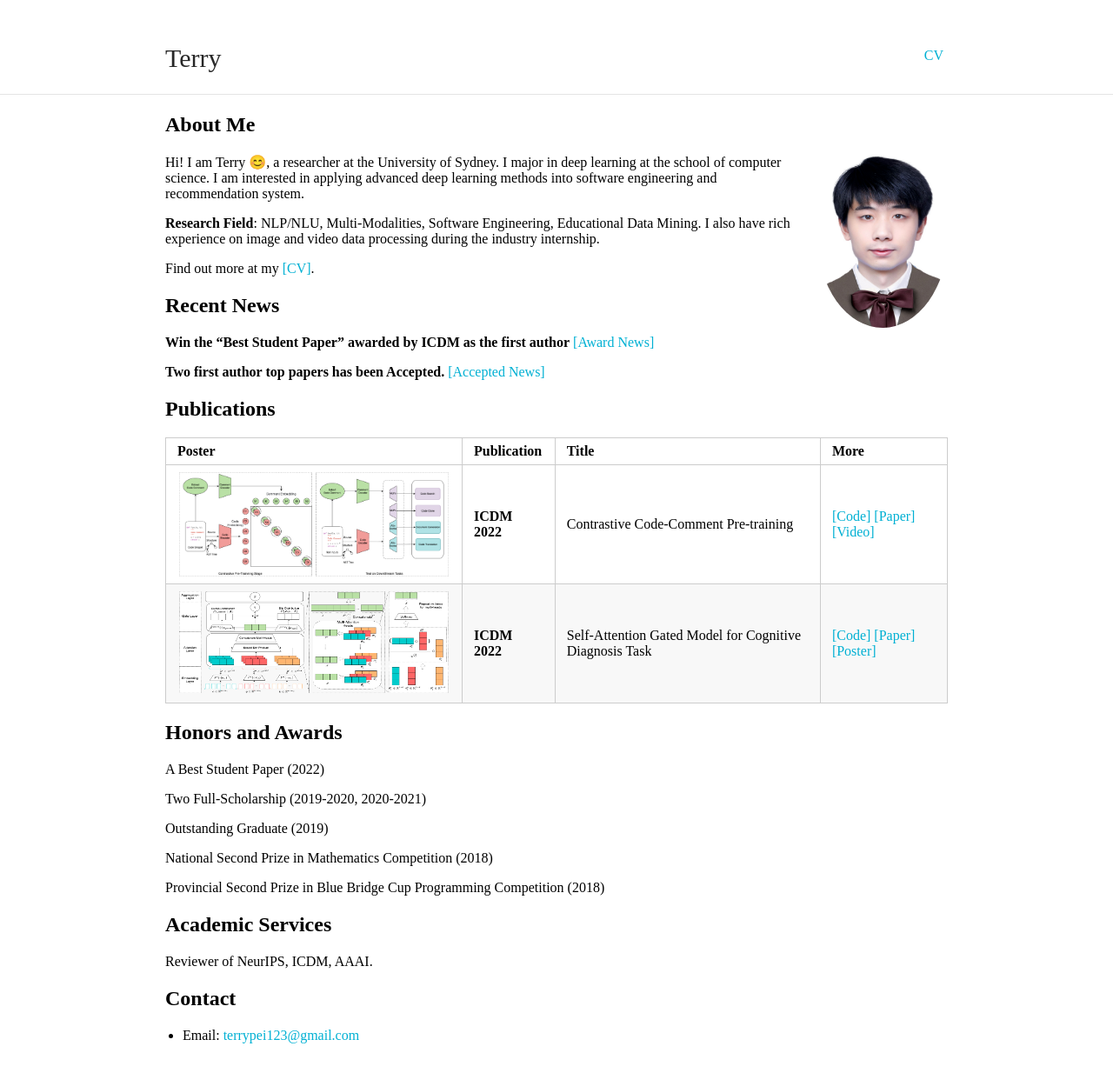
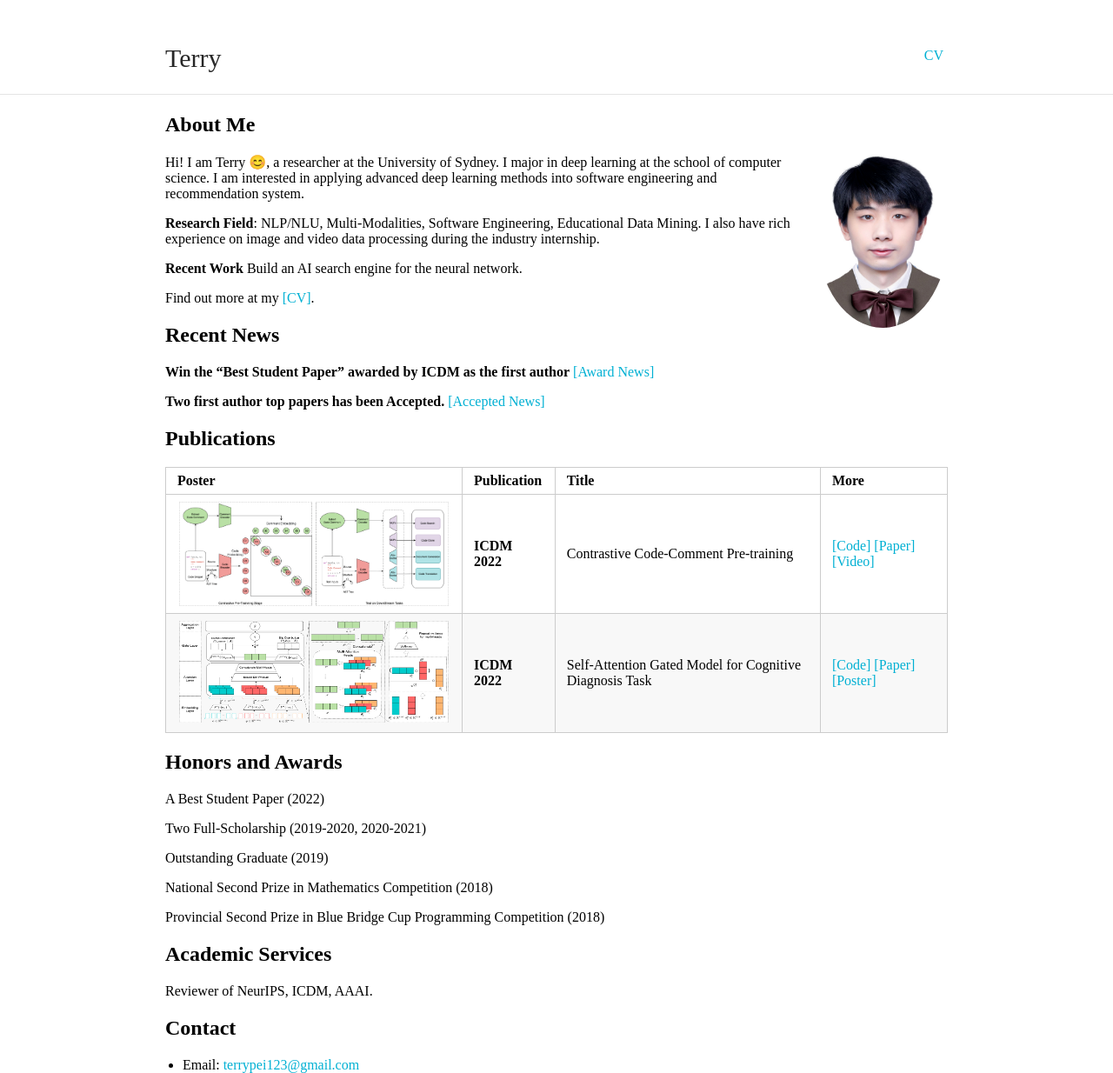
Before and after one commit to TerryPei/Terry000.github.io-1, a Jekyll site: the page built from index.md, in a window 1280 px wide. Shown: the whole page at 87% size. Built offline with Jekyll 4.4.1, drawn with Linux system fonts in a browser that asks for light colours; our own code applies the rules of GitHub Pages for plain Markdown files; before the commit the page ends 1200 px from its top, so only the background shows below that.

Commit message:
Update index.md

```diff
--- a/index.md
+++ b/index.md
@@ -11,6 +11,8 @@ Hi! I am Terry 😊, a researcher at the University of Sydney. I major in deep l
 I am interested in applying advanced deep learning methods into software engineering and recommendation system.
 
 **Research Field**: NLP/NLU, Multi-Modalities, Software Engineering, Educational Data Mining. I also have rich experience on image and video data processing during the industry internship.
+
+**Recent Work** Build an AI search engine for the neural network.
 
 Find out more at my [[CV]](CV.pdf).
 
```
